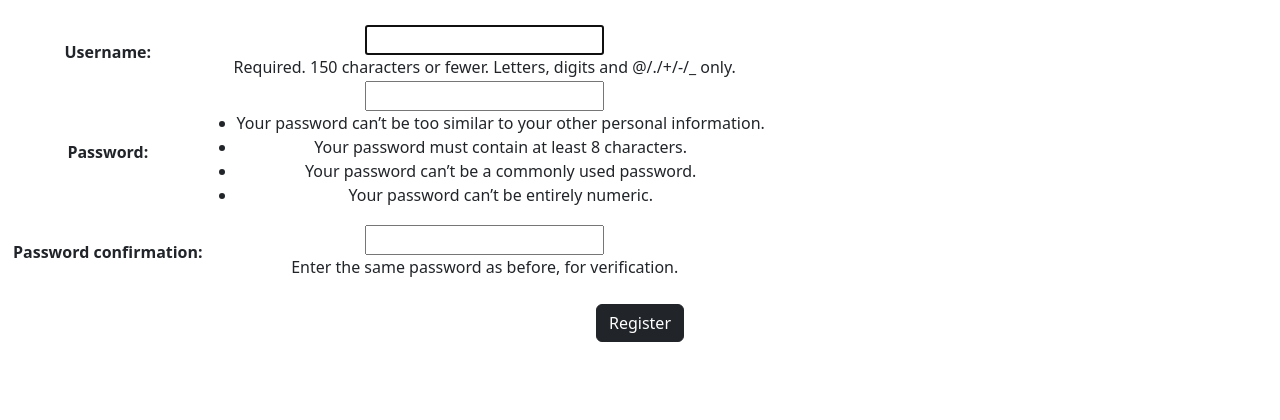
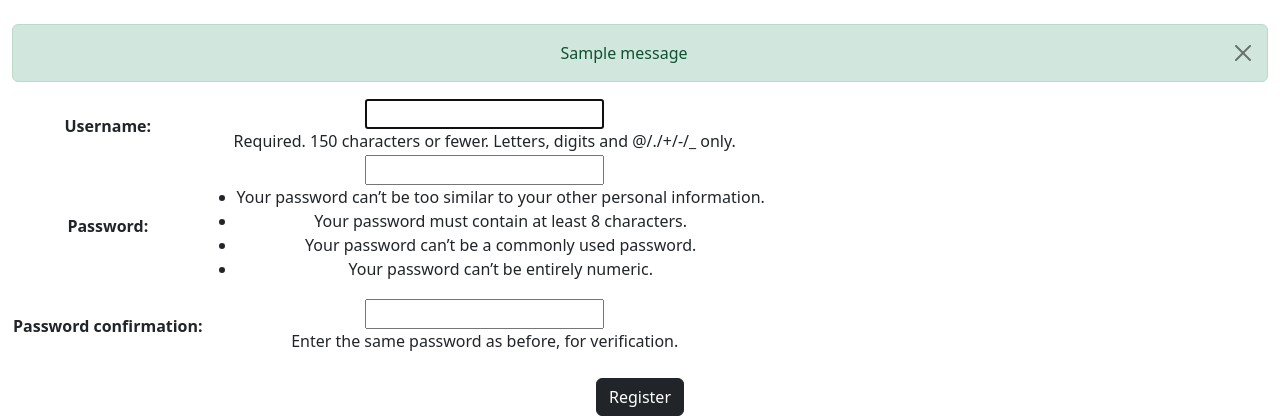
Before and after one commit to deeivid12/prode_qatar_2022, a Django app: page /accounts/register_user in a window 1280 px wide. Shown: the part 56-476 px from the top of the page. Run offline with Django 4.2, Linux system fonts and the light colour scheme; tables that the repository leaves empty hold one stand-in row (values such as "Sample post"); one stand-in notice (Sample message) is shown.

Commit message:
Add showing messages capability to base.html template

```diff
--- a/prode_qatar_2022/tournaments/templates/tournaments/base.html
+++ b/prode_qatar_2022/tournaments/templates/tournaments/base.html
@@ -57,6 +57,14 @@
 	</nav>
 	</br>
 	<div class="container-fluid text-center">
+		{% if messages %}
+			{% for message in messages %}
+			<div class="alert {{ message.tags }} alert-dismissible fade show" role="alert">
+				{{ message }}
+				<button type="button" class="btn-close" data-bs-dismiss="alert" aria-label="Close"></button>
+			</div>
+			{% endfor %}
+		{% endif %}
 		{% block content %}
 
 		{% endblock %}
```
